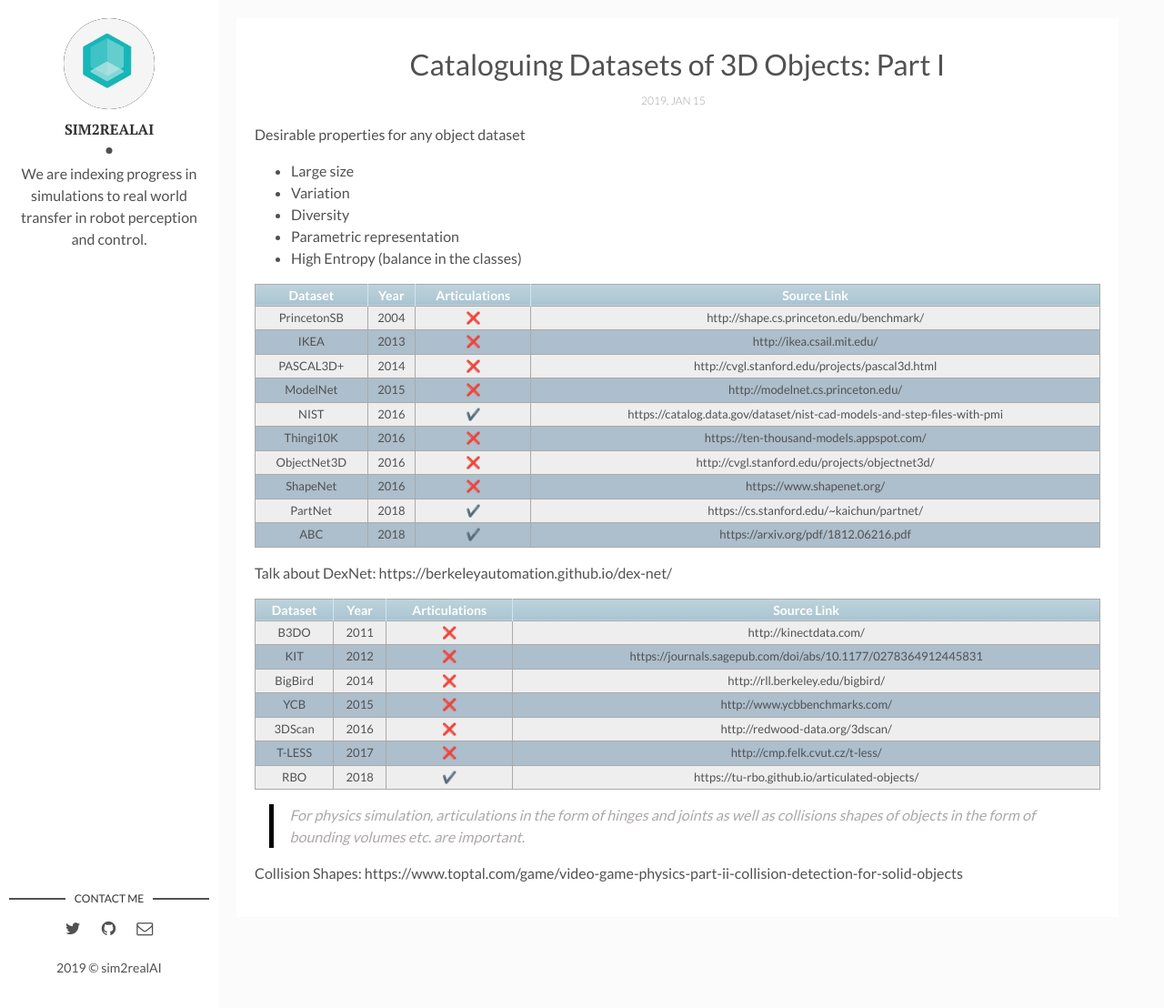
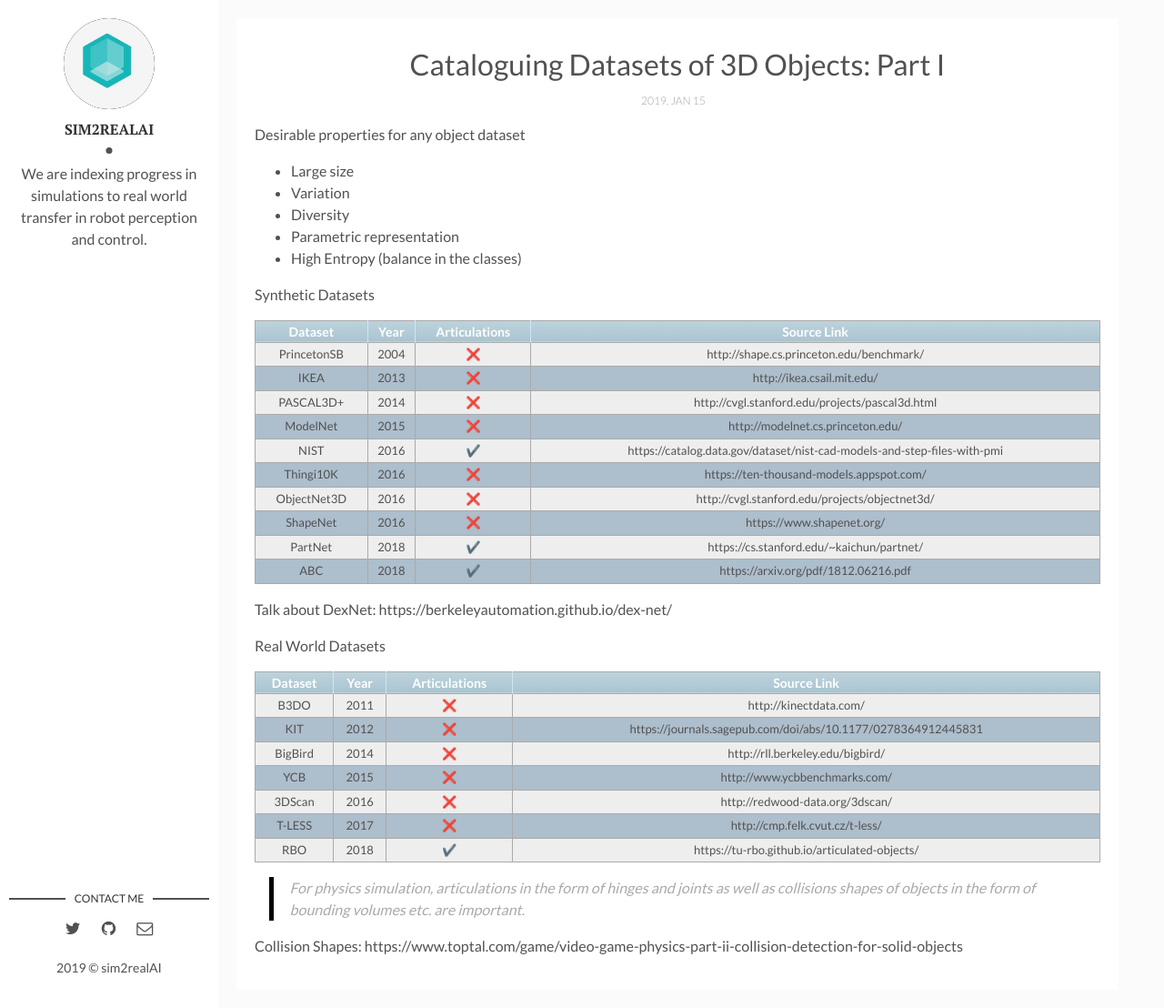
Before and after one commit to backupsim2realai/backupsim2realai.github.io, a Jekyll site: the page built from _posts/2019-01-15-Synthetic-Datasets-of-Objects-Part-I.markdown, in a window 1280 px wide and 1108 px high. Shown: the whole window at 91% size. Built offline with Jekyll 4.4.1, drawn with Linux system fonts in a browser that asks for light colours; emoji names are drawn with the system emoji font.

Commit message:
update
Signed-off-by: Ankur Handa <ahanda@nvidia.com>

```diff
--- a/_posts/2019-01-15-Synthetic-Datasets-of-Objects-Part-I.markdown
+++ b/_posts/2019-01-15-Synthetic-Datasets-of-Objects-Part-I.markdown
@@ -14,6 +14,7 @@
 -  Parametric representation
 -  High Entropy (balance in the classes)
 
+Synthetic Datasets
 
 |   Dataset   | Year |    Articulations   |                                Source Link                               |
 |:-----------:|:----:|:------------------:|:------------------------------------------------------------------------:|
@@ -31,6 +32,8 @@
 Talk about DexNet: https://berkeleyautomation.github.io/dex-net/
 
 
+Real World Datasets
+
 | Dataset | Year |    Articulations   |                          Source Link                          |
 |:-------:|:----:|:------------------:|:-------------------------------------------------------------:|
 |   B3DO  | 2011 |         :x:        |                     http://kinectdata.com/                    |
```
